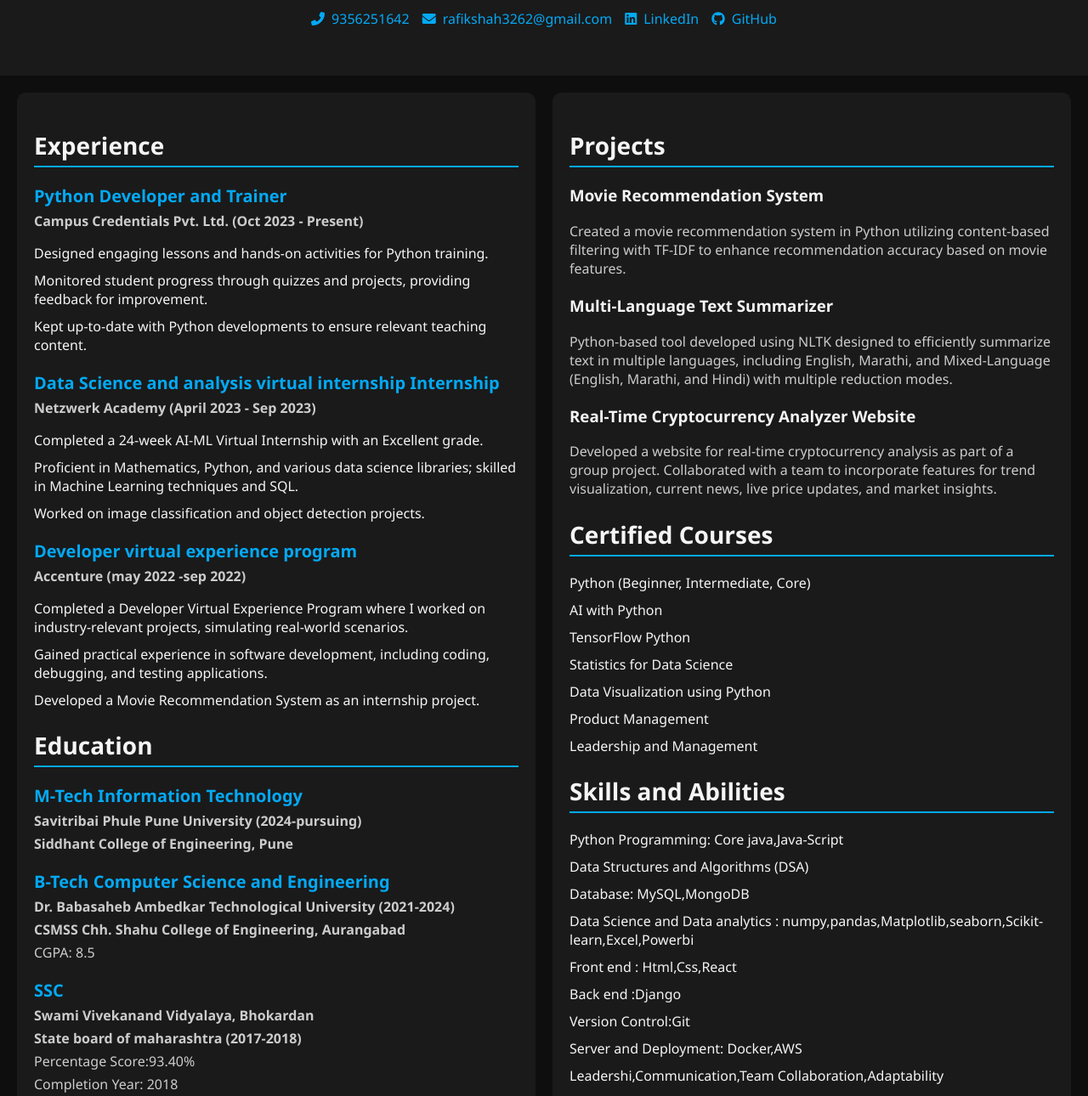
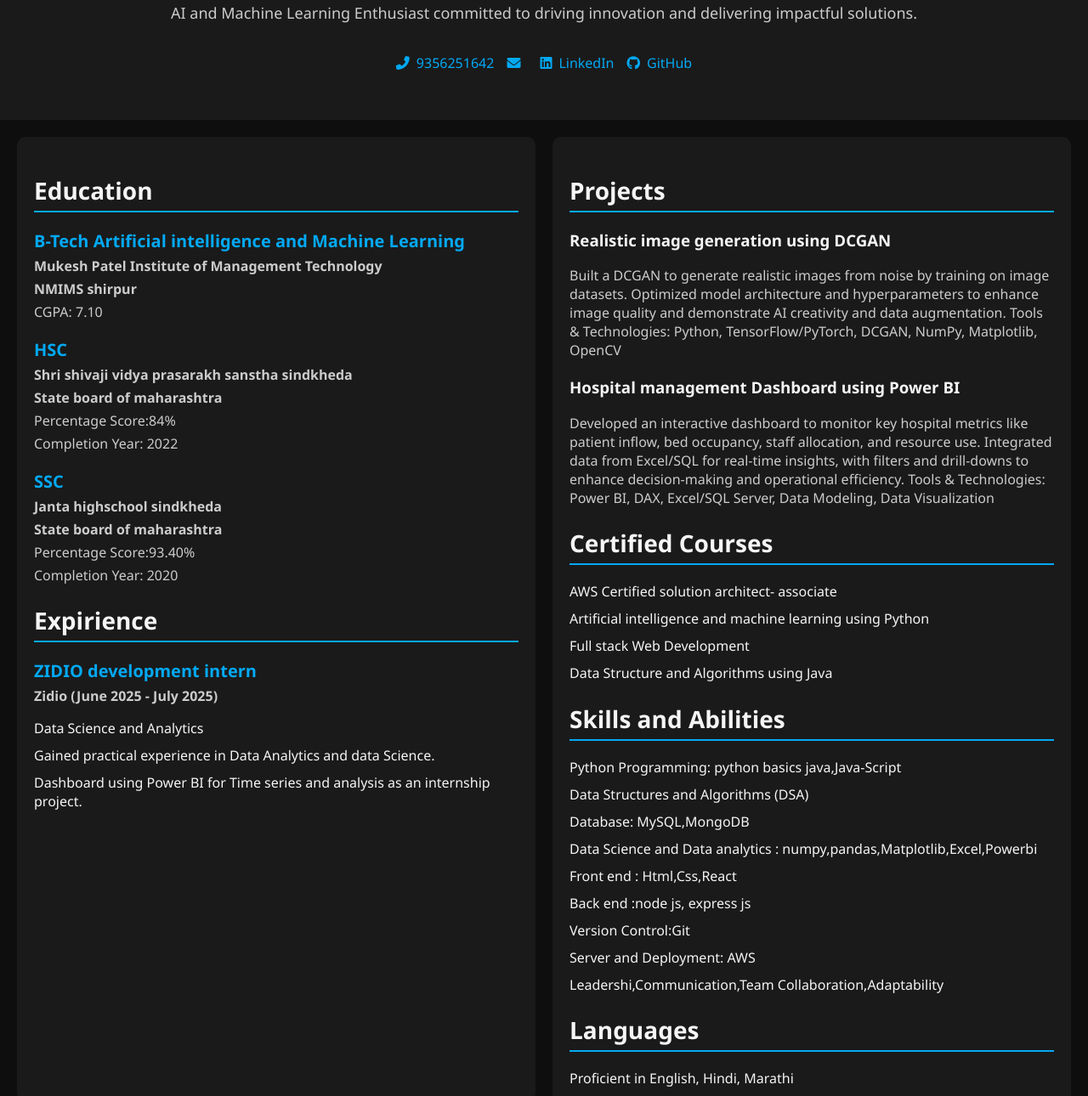
Before and after one commit to prajaktapawar16/Myresume1, a plain HTML site: page index.html in a window 1280 px wide. Shown: the part 146-1436 px from the top of the page at 85% size. Drawn offline with Linux system fonts and the light colour scheme.

Commit message:
Update index.html

```diff
--- a/index.html
+++ b/index.html
@@ -4,7 +4,7 @@
 <head>
     <meta charset="UTF-8">
     <meta name="viewport" content="width=device-width, initial-scale=1.0">
-    <title>Prajakta pawar - Resume</title>
+    <title>Prajakta Pawar - Resume</title>
     <!-- Font Awesome for icons -->
     <link rel="stylesheet" href="https://cdnjs.cloudflare.com/ajax/libs/font-awesome/6.0.0-beta3/css/all.min.css">
     <style>
@@ -176,12 +176,13 @@
 
 <body>
     <header>
-        <h1>Prajakta pawar</h1>
-        <p>AI and Machine Learning Enthusiast committed to driving innovation and delivering impactful solutions.</p>
+        <h1>Prajakta Pawar</h1>
+        <h3>AWS Certified Solution Architect</h3>
+        <p> AI and Machine Learning Enthusiast committed to driving innovation and delivering impactful solutions.</p>
         <div class="contact-info">
             <ul>
                 <li><i class="fas fa-phone-alt"></i>9356251642</li>
-                <li><i class="fas fa-envelope"></i> <a href="mailto:prajaktapawar821gmail.com">rafikshah3262@gmail.com</a></li>
+                <li><i class="fas fa-envelope"></i> <a href="mailto:prajaktapawar821gmail.com"></a></li>
                 <li><i class="fab fa-linkedin"></i> <a href="https://www.linkedin.com/in/prajakta-pawar-275270282/" target="_blank">LinkedIn</a></li>
                 <li><i class="fab fa-github"></i> <a href="https://github.com/prajaktapawar16/Myresume1/edit/main/index.html#L7C21"_blank">GitHub</a></li>
             </ul>
@@ -190,59 +191,47 @@
 
     <div class="container">
         <div class="left-column">
-            <section id="experience">
-                <h2>Experience</h2>
-                <div class="experience-item">
-                    <h3>Python Developer and Trainer</h3>
-                    <p><strong>Campus Credentials Pvt. Ltd. (Oct 2023 - Present)</strong></p>
-                    <ul>
-                        <li>Designed engaging lessons and hands-on activities for Python training.</li>
-                        <li>Monitored student progress through quizzes and projects, providing feedback for improvement.</li>
-                        <li>Kept up-to-date with Python developments to ensure relevant teaching content.</li>
-                    </ul>
-                </div>
-                <div class="experience-item">
-                    <h3>Data Science and analysis virtual internship Internship</h3>
-                    <p><strong>Netzwerk Academy (April 2023 - Sep 2023)</strong></p>
-                    <ul>
-                        <li>Completed a 24-week AI-ML Virtual Internship with an Excellent grade.</li>
-                        <li>Proficient in Mathematics, Python, and various data science libraries; skilled in Machine Learning techniques and SQL.</li>
-                        <li>Worked on image classification and object detection projects.</li>
-                    </ul>
-                </div>
-                <div class="experience-item">
-                    <h3>Developer virtual experience program</h3>
-                    <p><strong>Accenture (may 2022 -sep 2022)</strong></p>
-                    <ul>
-                        <li>Completed a Developer Virtual Experience Program where I worked on industry-relevant projects, simulating real-world scenarios.        </li>
-                         <li>Gained practical experience in software development, including coding, debugging, and testing applications.</li>
-
-                        <li>Developed a Movie Recommendation System as an internship project.</li>
-                    </ul>
-                </div>
-            </section>
 
             <section id="education">
                 <h2>Education</h2>
+
+
                 <div class="education-item">
-                    <h3>M-Tech Information Technology</h3>
-                    <p><strong>Savitribai Phule Pune University (2024-pursuing)</strong></p>
-                    <p><strong>Siddhant College of Engineering, Pune</strong></p>
+                    <h3>B-Tech Artificial intelligence and Machine Learning</h3>
+                    <p><strong>Mukesh Patel Institute of Management Technology</strong></p>
+                    <p><strong>NMIMS shirpur</strong></p>
+                    <p>CGPA: 7.10</p>
                 </div>
 
                 <div class="education-item">
-                    <h3>B-Tech Computer Science and Engineering</h3>
-                    <p><strong>Dr. Babasaheb Ambedkar Technological University (2021-2024)</strong></p>
-                    <p><strong>CSMSS Chh. Shahu College of Engineering, Aurangabad</strong></p>
-                    <p>CGPA: 8.5</p>
+                    <h3>HSC</h3>
+                    <p><strong>Shri shivaji vidya prasarakh sanstha sindkheda</strong></p>
+                    <p><strong>State board of maharashtra</strong></p>
+                    <p>Percentage Score:84%</p>
+                    <p>Completion Year: 2022</p>
                 </div>
 
                 <div class="education-item">
                     <h3>SSC</h3>
-                    <p><strong>Swami Vivekanand Vidyalaya, Bhokardan</strong></p>
-                    <p><strong>State board of maharashtra (2017-2018)</strong></p>
+                    <p><strong>Janta highschool sindkheda</strong></p>
+                    <p><strong>State board of maharashtra </strong></p>
                     <p>Percentage Score:93.40%</p>
-                    <p>Completion Year: 2018</p>
+                    <p>Completion Year: 2020</p>
+                </div>
+            </section>
+
+            <H2>Expirience</H2>
+
+                <div class="experience-item">
+
+                    <h3>ZIDIO development intern</h3>
+                    <p><strong>Zidio (June 2025 - July 2025)</strong></p>
+                    <ul>
+                        <li>Data Science and Analytics      </li>
+                         <li>Gained practical experience in Data Analytics and data Science.</li>
+
+                        <li>Dashboard using Power BI for Time series and analysis as an internship project.</li>
+                    </ul>
                 </div>
             </section>
         </div>
@@ -251,45 +240,46 @@
             <section id="projects">
                 <h2>Projects</h2>
                 <div class="project-item">
-                    <h3><strong>Movie Recommendation System</strong></h3>
-                    <p>Created a movie recommendation system in Python utilizing content-based filtering with TF-IDF to enhance recommendation accuracy based on movie features.</p>
-                <!--<p><a href="https://satyajeet1718.github.io/Portfolio/movie_recommendation.html" target="_blank">Link</a></p>-->
+                    <h3><strong>Realistic image generation using DCGAN </strong></h3>
+                    <p>Built a DCGAN to generate realistic images from noise by training on image datasets. Optimized model
+architecture and hyperparameters to enhance image quality and demonstrate AI creativity and data
+augmentation.
+Tools & Technologies: Python, TensorFlow/PyTorch, DCGAN, NumPy, Matplotlib, OpenCV </p>
+
                 </div>
                 <div class="project-item">
-                    <h3><strong>Multi-Language Text Summarizer</strong></h3>
-                    <p>Python-based tool developed using NLTK designed to efficiently summarize text in multiple languages, including English, Marathi, and Mixed-Language (English, Marathi, and Hindi) with multiple reduction modes.</p>
-                   <!-- <p><a href="https://satyajeet1718.github.io/Portfolio/Multi-language_text_summerizer.html" target="_blank">Link</a></p>-->
+                    <h3><strong>Hospital management Dashboard using Power BI </strong></h3>
+                    <p>Developed an interactive dashboard to monitor key hospital metrics like patient inflow, bed occupancy, staff
+allocation, and resource use. Integrated data from Excel/SQL for real-time insights, with filters and drill-downs
+to enhance decision-making and operational efficiency.
+Tools & Technologies: Power BI, DAX, Excel/SQL Server, Data Modeling, Data Visualization  </p>
+
                 </div>
-                <div class="project-item">
-                    <h3><strong>Real-Time Cryptocurrency Analyzer Website</strong></h3>
-                    <p>Developed a website for real-time cryptocurrency analysis as part of a group project. Collaborated with a team to incorporate features for trend visualization, current news, live price updates, and market insights.</p>
-                </div>
+
             </section>
 
             <section id="certifications">
                 <h2>Certified Courses</h2>
                 <ul>
-                    <li>Python (Beginner, Intermediate, Core)</li>
-                    <li>AI with Python</li>
-                    <li>TensorFlow Python</li>
-                    <li>Statistics for Data Science</li>
-                    <li>Data Visualization using Python</li>
-                    <li>Product Management</li>
-                    <li>Leadership and Management</li>
+                    <li>AWS Certified solution architect- associate</li>
+                    <li>Artificial intelligence and machine learning using Python </li>
+                    <li>Full stack Web Development</li>
+                    <li>Data Structure and Algorithms using Java</li>
+
                 </ul>
             </section>
 
             <section id="skills">
                 <h2>Skills and Abilities</h2>
                 <ul>
-                    <li>Python Programming: Core java,Java-Script</li>
+                    <li>Python Programming:  python basics java,Java-Script</li>
                     <li>Data Structures and Algorithms (DSA)</li>
                     <li>Database: MySQL,MongoDB</li>
-                    <li>Data Science and Data analytics : numpy,pandas,Matplotlib,seaborn,Scikit-learn,Excel,Powerbi</li>
+                    <li>Data Science and Data analytics : numpy,pandas,Matplotlib,Excel,Powerbi</li>
                     <li>Front end : Html,Css,React</li>
-                    <li>Back end :Django</li>
+                    <li>Back end :node js, express js</li>
                     <li>Version Control:Git</li>
-                    <li>Server and Deployment: Docker,AWS</li>
+                    <li>Server and Deployment: AWS</li>
                     <li>Leadershi,Communication,Team Collaboration,Adaptability</li>
 
                 </ul>
@@ -305,7 +295,7 @@
     </div>
 
     <footer>
-        <p>©2024 Rafik Shah. All rights reserved.</p>
+        <p>©2025 Prajakta Pawar. All rights reserved.</p>
     </footer>
 
 </body>
```
